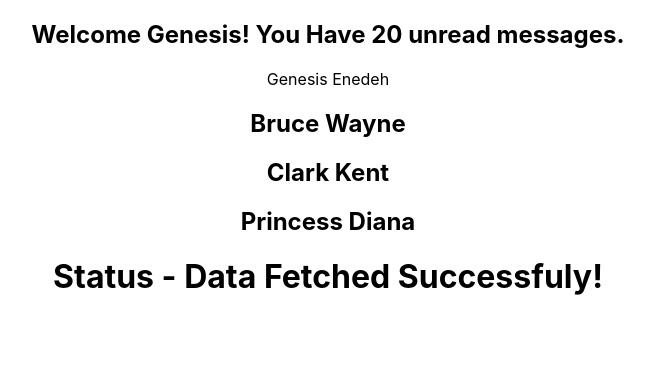
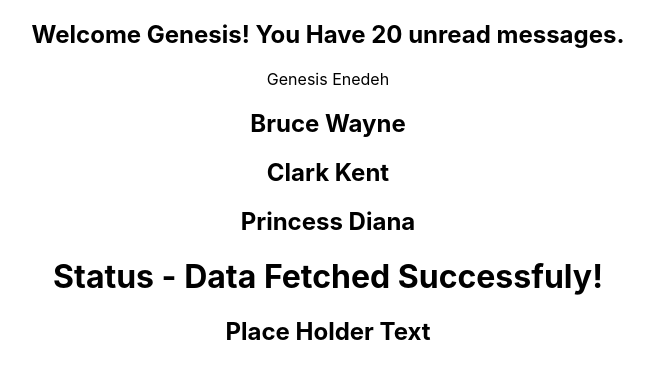
Before and after one commit to genedeh/React_Typescript, a React (Create React App) app in the folder react-typescript-demo/: page / in a window 1280 px wide. Shown: the top 378 px of the page, without its empty margins (312-965 px from the left). Built offline with nearby package versions, Linux system fonts and the light colour scheme.

Commit message:
Created Heading Component...

```diff
--- a/react-typescript-demo/src/App.tsx
+++ b/react-typescript-demo/src/App.tsx
@@ -3,6 +3,7 @@
 import Person from './components/Person.component';
 import PersonList from './components/PersonList.component';
 import Status from './components/Status.component';
+import Heading from './components/Heading.component';
 
 function App() {
   const personName = {
@@ -29,7 +30,8 @@
       <Greet name="Genesis" messageCount={20} isLoggedIn={true} />
       <Person name={personName} />
       <PersonList names={nameList} />
-      <Status status='success'/>
+      <Status status='success' />
+      <Heading>Place Holder Text</Heading>
     </div>
   );
 }
--- /dev/null
+++ b/react-typescript-demo/src/components/Heading.component.tsx
@@ -0,0 +1,11 @@
+type HeadingProps = {
+    children: string
+}
+
+const Heading = (props: HeadingProps) => {
+    return (
+        <h2>{props.children}</h2>
+    )
+}
+
+export default Heading;
```
